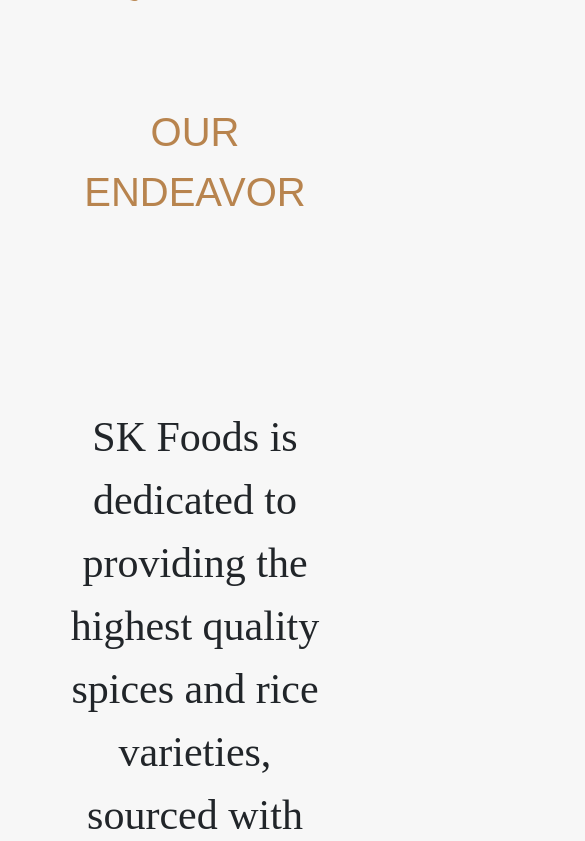
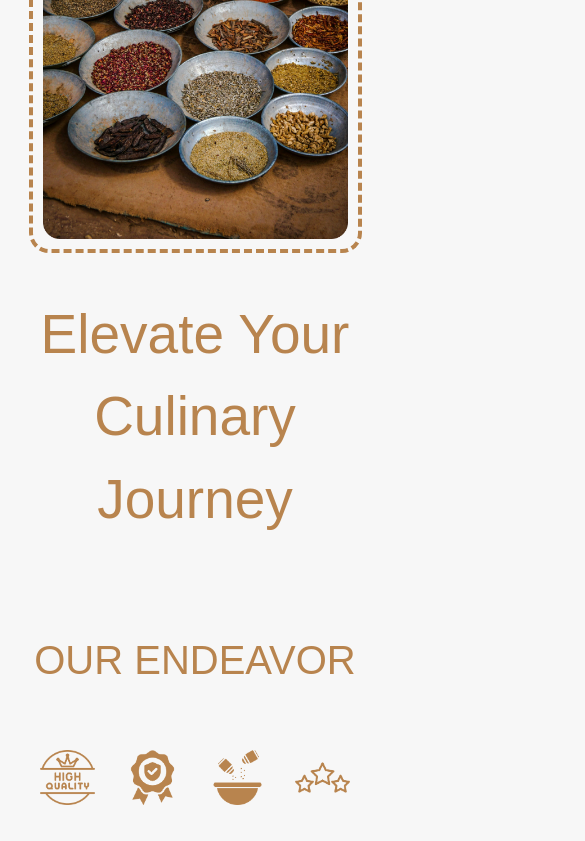
Before and after one commit to thevaibhavrr/SF, a React (Create React App) app: page /about-us in a window 390 px wide. Shown: the part 1156-1997 px from the top of the page, 585 px wide, since content can reach past the window. Built offline with nearby package versions, Linux system fonts and the light colour scheme.

Commit message:
make about page responsive

```diff
--- a/src/api/callApi.tsx
+++ b/src/api/callApi.tsx
@@ -7,7 +7,6 @@ export const makeApi = async (
 ): Promise<AxiosResponse> => {
 	try {
 		const token = localStorage.getItem("token")
-
 		if (!token && endpoint.includes("/auth-required")) {
 			window.location.href = "/Signup"
 			throw new Error("Please login to access this resource.")
--- a/src/components/aboutUs/aboutJourney.jsx
+++ b/src/components/aboutUs/aboutJourney.jsx
@@ -9,13 +9,13 @@ function AboutJourney() {
             <div className='contact_journey_divs journy_left'>
                 <div className='contact_journey_left_text' >Spice & Rice Specialists. Elevating your kitchen with premium flavors. Experience the difference with every dish.</div>
                 <div>
-                    <img src={product_image} alt="product_image" className='jounry_images'/>
+                    <img src={product_image} alt="product_image" className='jounry_images jounry_images_first'/>
                 </div>
             </div>
             {/* center */}
             <div className='contact_journey_divs journy_center'>
                 <div className='journy_center_imaage_div' >
-                    <img src={masala_image} alt="masala_image" className='jounry_images' />
+                    <img src={masala_image} alt="masala_image" className='jounry_images  ' />
                 </div>
             </div>
             {/* right */}
--- a/src/styles/aboutUs/aboutEndeavor.css
+++ b/src/styles/aboutUs/aboutEndeavor.css
@@ -22,3 +22,43 @@
     font-family: var(--Rhodium--Libre-font);
     width: 90%;
 }
+
+@media (max-width: 1100px) {
+    .endeavor_main_div{
+        padding: 50px 40px;
+    }
+    .endeavor_text{
+        font-size: 40px;
+        width: 90%;
+    }
+}
+
+@media (max-width:900px) {
+    .endeavor_main_div{
+        padding: 50px 30px;
+    }
+    .endeavor_images_div{
+        padding: 50px 50px;
+    }
+    .endeavor_text{
+        font-size: 30px;
+        font-family: var(--Rhodium--Libre-font);
+        width: 90%;
+    }
+}
+@media (max-width:500px) {
+    .endeavor_main_div{
+        padding: 50px 20px;
+    gap: 10px;
+
+    }
+    .endeavor_images_div{
+        padding: 50px 20px;
+        gap: 30px;
+    }
+    .endeavor_text{
+        font-size: 24px;
+        font-family: var(--Rhodium--Libre-font);
+        text-align: justify;
+    }
+}
--- a/src/styles/aboutUs/aboutJourney.css
+++ b/src/styles/aboutUs/aboutJourney.css
@@ -1,4 +1,4 @@
-.main_contact_journey{
+.main_contact_journey {
   display: flex;
   width: 100%;
   padding: 40px 50px;
@@ -6,41 +6,101 @@
   height: 100%;
   gap: 50px;
 }
-.contact_journey_divs{
+.contact_journey_divs {
   width: 100%;
   text-align: center;
 }
 /* images */
-.jounry_images{
+.jounry_images {
   width: 100%;
   /* height: 80%; */
 }
 /* left */
-.contact_journey_left_text{
+.contact_journey_left_text {
   font-size: 30px;
   text-align: justify;
   color: var(--black-color);
   font-family: var(--Rhodium--Libre-font);
 }
-.journy_left{
+.journy_left {
   display: flex;
   flex-direction: column;
   gap: 0px;
 }
 /* center */
-.journy_center{
+.journy_center {
   width: 90%;
 }
-.journy_center_imaage_div{
+.journy_center_imaage_div {
   border: 4px dashed var(--golden-color);
   border-radius: 20px;
   padding: 10px 10px;
 }
 
 /* right */
-.contact_journey_right_text{
+.contact_journey_right_text {
   font-size: 90px;
   color: var(--golden-color);
   font-family: var(--sura-font);
   text-align: start;
 }
+
+@media (max-width: 1100px) {
+  .main_contact_journey {
+    padding: 40px 40px;
+    gap: 40px;
+  }
+
+  /* images */
+  .jounry_images {
+    width: 100%;
+    /* height: 80%; */
+  }
+  /* left */
+  .contact_journey_left_text {
+    font-size: 26px;
+    text-align: center;
+  }
+
+  /* right */
+  .contact_journey_right_text {
+    font-size: 70px;
+  }
+}
+
+@media (max-width: 900px) {
+    .main_contact_journey {
+        padding: 40px 10px;
+        gap: 40px;
+      }
+
+      /* images */
+      .jounry_images {
+          width: 100%;
+          /* height: 80%; */
+        }
+        .jounry_images_first{
+          width: 80%;
+        }
+      /* left */
+      .contact_journey_left_text {
+        font-size: 22px;
+      }
+
+      /* right */
+      .contact_journey_right_text {
+        font-size:55px;
+      }
+}
+@media (max-width: 500px) {
+    .main_contact_journey {
+        display: flex;
+        flex-direction: column;
+      }
+
+/* right */
+.contact_journey_right_text {
+    text-align: center;
+  }
+
+}
```
Lines whose indentation alone changed are shown as unchanged.
